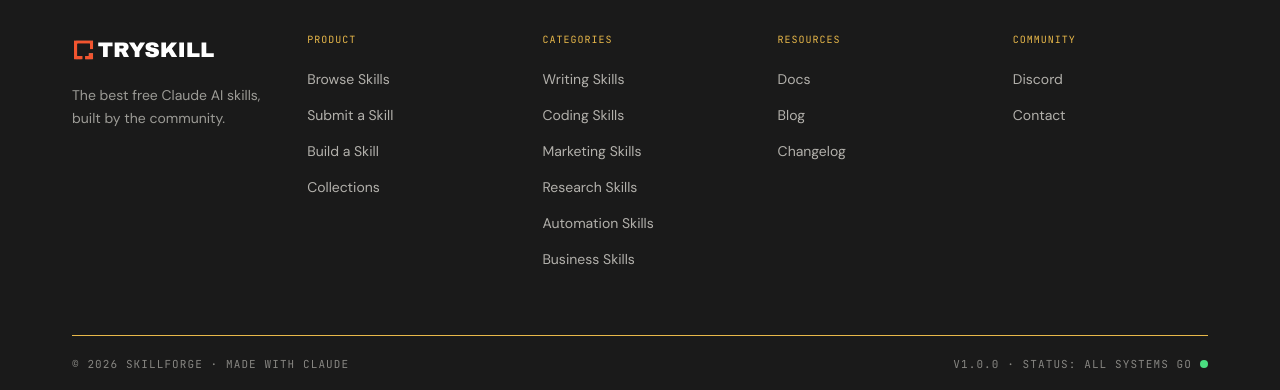
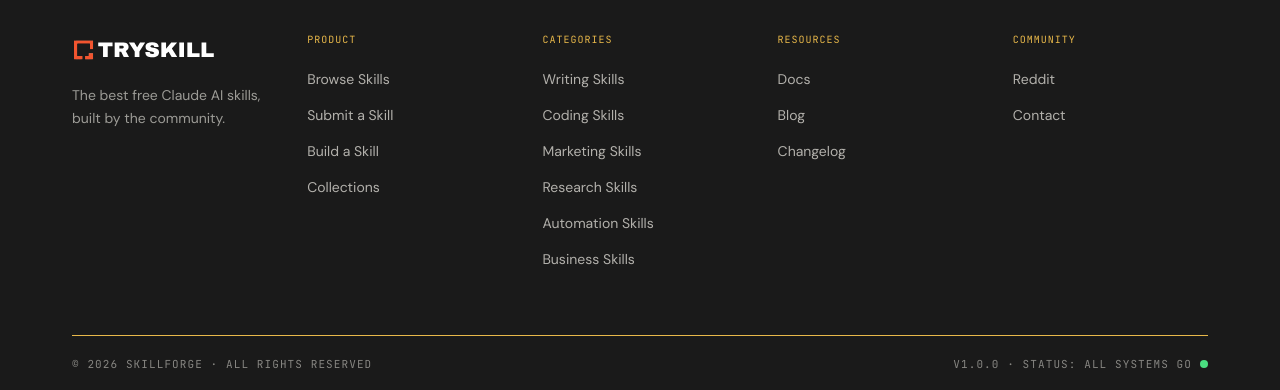
Before and after one commit to manavimukthi/skill-website, a Next.js app: page / in a window 1280 px wide. Shown: the part 3281-3671 px from the top of the page. Built offline with nearby package versions, Linux system fonts and the light colour scheme; no server answers; the database is empty.

Commit message:
Update layout and footer

```diff
--- a/app/layout.tsx
+++ b/app/layout.tsx
@@ -30,11 +30,11 @@ export const metadata: Metadata = {
   metadataBase: new URL("https://www.tryskill.me"),
 
   title: {
-    default: "SkillForge — Free Claude AI Skills Library | 940+ Free Skills",
-    template: "%s | SkillForge",
+    default: "TRYSKILL — Free Claude AI Skills Library | 940+ Free Skills",
+    template: "%s | TRYSKILL",
   },
   description:
-    "Discover, download, and build free Claude AI skills. Browse 940+ community-built skills for writing, coding, marketing & more. 100% free — no account needed.",
+    "TRYSKILL is the #1 free Claude AI skills library. Download 940+ community-built Claude skills for writing, coding, marketing, research & automation.",
   keywords: [
     "Claude skills",
     "Claude skill",
@@ -55,16 +55,16 @@ export const metadata: Metadata = {
   openGraph: {
     type: "website",
     url: "https://www.tryskill.me",
-    siteName: "SkillForge",
-    title: "SkillForge — Free Claude AI Skills Library | 940+ Free Skills",
+    siteName: "TRYSKILL",
+    title: "TRYSKILL — Free Claude AI Skills Library | 940+ Free Skills",
     description:
-      "Discover, download, and build free Claude AI skills. Browse 940+ community skills for writing, coding, marketing & more. 100% free.",
+      "TRYSKILL is the #1 free Claude AI skills library. Download 940+ community-built Claude skills for writing, coding, marketing, research & automation.",
     images: [
       {
         url: "/og-image.png",
         width: 1200,
         height: 630,
-        alt: "SkillForge — Free Claude AI Skills Library",
+        alt: "TRYSKILL — Free Claude AI Skills Library",
       },
     ],
     locale: "en_US",
@@ -72,9 +72,9 @@ export const metadata: Metadata = {
 
   twitter: {
     card: "summary_large_image",
-    title: "SkillForge — Free Claude AI Skills Library | 940+ Free Skills",
+    title: "TRYSKILL — Free Claude AI Skills Library | 940+ Free Skills",
     description:
-      "Discover, download, and build free Claude AI skills. Browse 940+ community skills. 100% free.",
+      "TRYSKILL is the #1 free Claude AI skills library. Download 940+ community-built Claude skills for writing, coding, marketing, research & automation.",
     images: ["/og-image.png"],
   },
 
--- a/components/Footer.tsx
+++ b/components/Footer.tsx
@@ -35,7 +35,7 @@ const COLS = [
   {
     heading: "COMMUNITY",
     links: [
-      { label: "Discord", href: "/contact" },
+      { label: "Reddit", href: "https://www.reddit.com/r/TrySkill/s/ZUEwO2m56f" },
       { label: "Contact", href: "/contact" },
     ],
   },
@@ -89,7 +89,7 @@ export default function Footer() {
         {/* Bottom strip */}
         <div className="border-t border-mustard py-5 flex flex-col md:flex-row items-center justify-between gap-3">
           <p className="font-mono text-[11px] text-bg/50 uppercase tracking-widest">
-            © 2026 SKILLFORGE · MADE WITH CLAUDE
+            © 2026 SKILLFORGE · ALL RIGHTS RESERVED
           </p>
           <p className="font-mono text-[11px] text-bg/50 uppercase tracking-widest flex items-center gap-2">
             V1.0.0 · STATUS: ALL SYSTEMS GO
```
